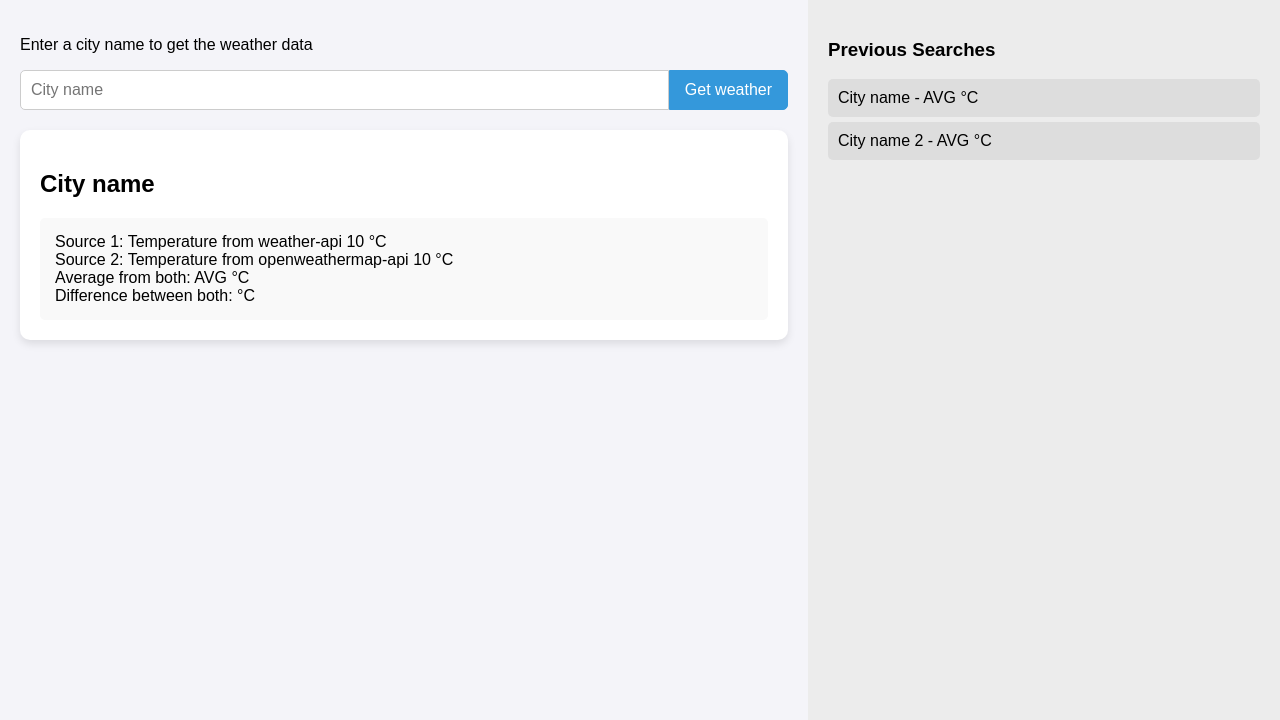
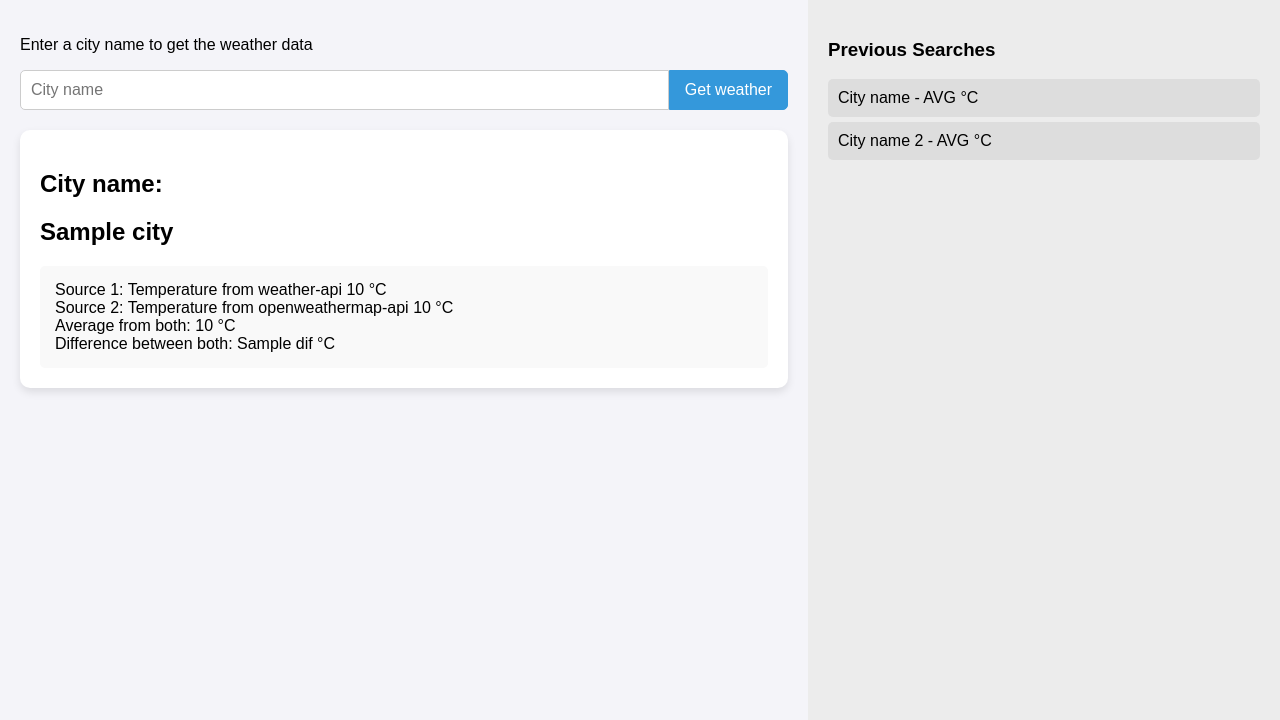
Before and after one commit to TammiPekka/TJTS5901, a Flask app: template app/templates/home.html in a window 1280 px wide. Shown: the part 80-800 px from the top of the page. Run offline with Flask 3, Linux system fonts and the light colour scheme; the template is opened without the code that fills it: most values are stand-ins (such as "Sample title", 1, 10 or a date in 2020).

Commit message:
simple version of average and tempDifference added

```diff
--- a/app/app.py
+++ b/app/app.py
@@ -7,6 +7,7 @@ import os
 from dotenv import load_dotenv
 
 sys.path.append("app")
+from utils import average_temperature, temperature_difference
 from test_weather_api import get_weather_data
 from api_openw import get_open_data
 
@@ -28,6 +29,8 @@ def home():
 
     temperature_weather = None
     temperature_open = None
+    avg = None
+    dif = None
 
     if city:
         # Get weather data from WeatherAPI
@@ -38,9 +41,13 @@ def home():
         data_open = get_open_data(city)
         # Extract the temperature from the data
         temperature_open = data_open["main"]["temp"] - 273.15
+        # Count average of two temperatures
+        avg = average_temperature(temperature_weather, temperature_open)
+        # Return difference between two temperatures
+        dif = temperature_difference(temperature_weather, temperature_open)
 
     # Render the home.html template with the data
-    return render_template("home.html", nimi=nimi, temperature_weather=temperature_weather, temperature_open=temperature_open)
+    return render_template("home.html", nimi=nimi, city=city, temperature_weather=temperature_weather, temperature_open=temperature_open, avg=avg, dif=dif)
 
 @app.route("/home")
 def health():
--- a/app/templates/home.html
+++ b/app/templates/home.html
@@ -29,13 +29,13 @@
 
 
             <div id="weather-data">
-                <h2>City name</h2>
+                <h2>City name: </h2><h2> {{ city }} </h2>
                 <div id="card">
 
                     <span>Source 1: Temperature from weather-api <span id="temp1">{{ temperature_weather }}</span> °C </span><br>
                     <span>Source 2: Temperature from openweathermap-api <span id="temp2">{{ temperature_open }}</span> °C </span><br>
-                    <span>Average from both: AVG °C</span><br>
-                    <span>Difference between both: °C</span>
+                    <span>Average from both: <span id="avg1">{{ avg }}</span> °C</span><br>
+                    <span>Difference between both: <span id="dif1">{{ dif }}</span> °C</span>
                 </div>
             </div>
 
```
Also changed, not shown: app/utils.py (+8 -0 lines), tests/test_unit.py (+11 -1 lines).
